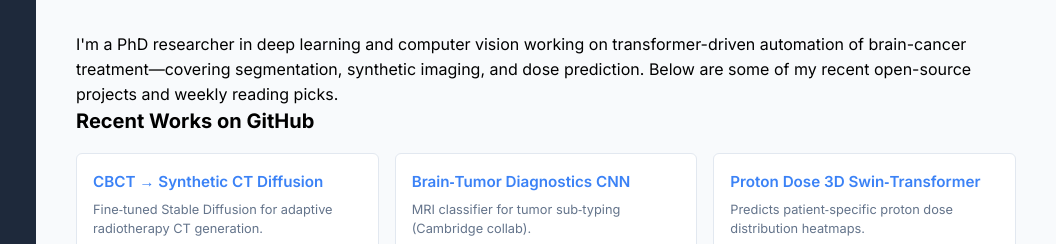
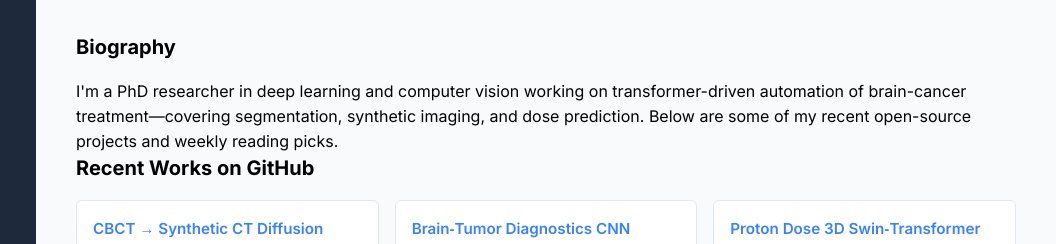
Before and after one commit to Anne-Andresen/Anne-Andresen.github.io, a plain HTML site: page index.html in a window 1280 px wide. Shown: the top 244 px of the page, 224-1280 px from the left. Drawn offline with nearby package versions, Linux system fonts and the light colour scheme.

Commit message:
Update index.html

```diff
--- a/index.html
+++ b/index.html
@@ -141,6 +141,7 @@
     <main>
       <!--  Recent GitHub works  -->
           <!--  Intro description  -->
+      <h2 class="section-title">Biography</h2>
       <p class="intro">
         I'm a PhD researcher in deep learning and computer vision working on transformer-driven automation of brain-cancer treatment—covering segmentation, synthetic imaging, and dose prediction. Below are some of my recent open-source projects and weekly reading picks.
       </p>
```
